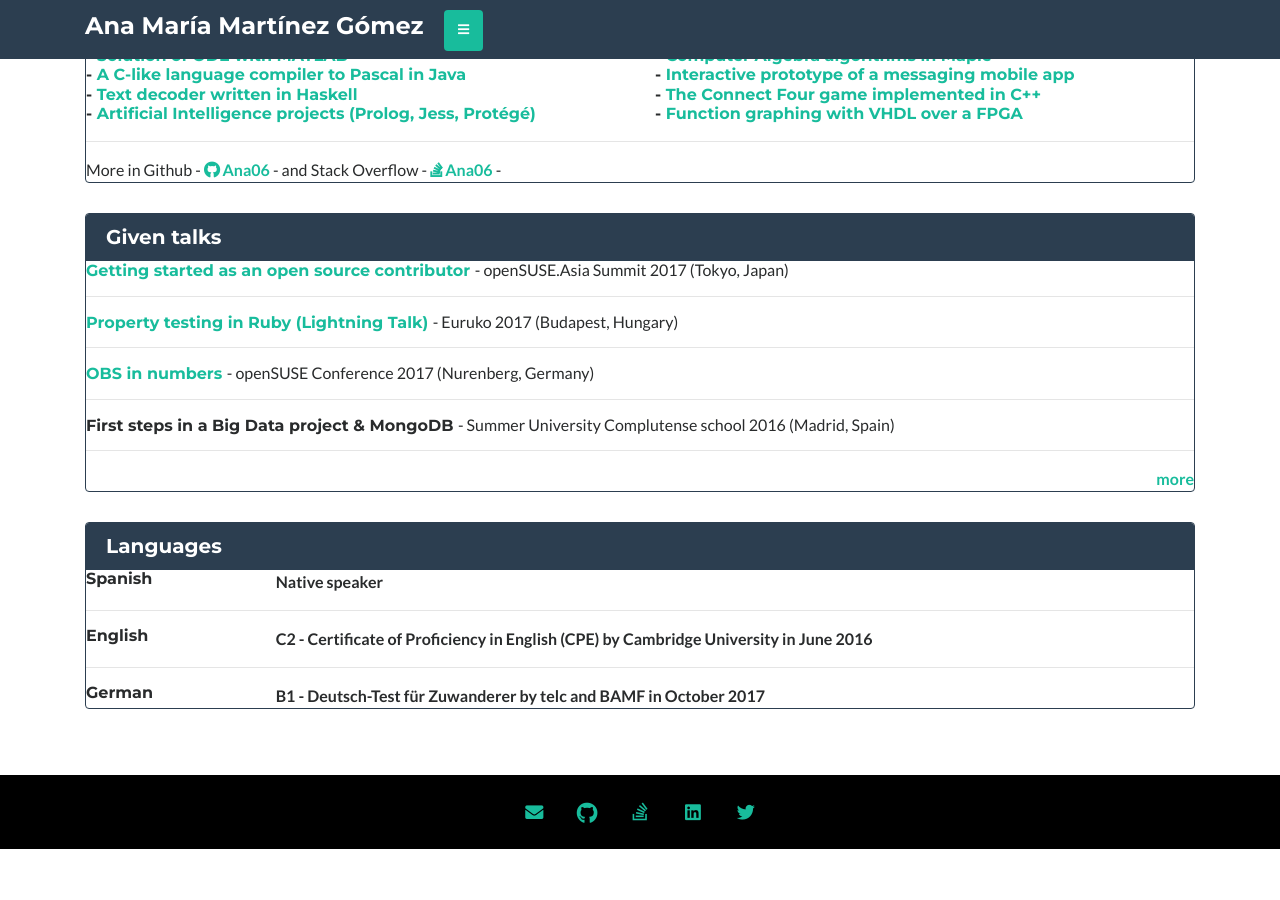
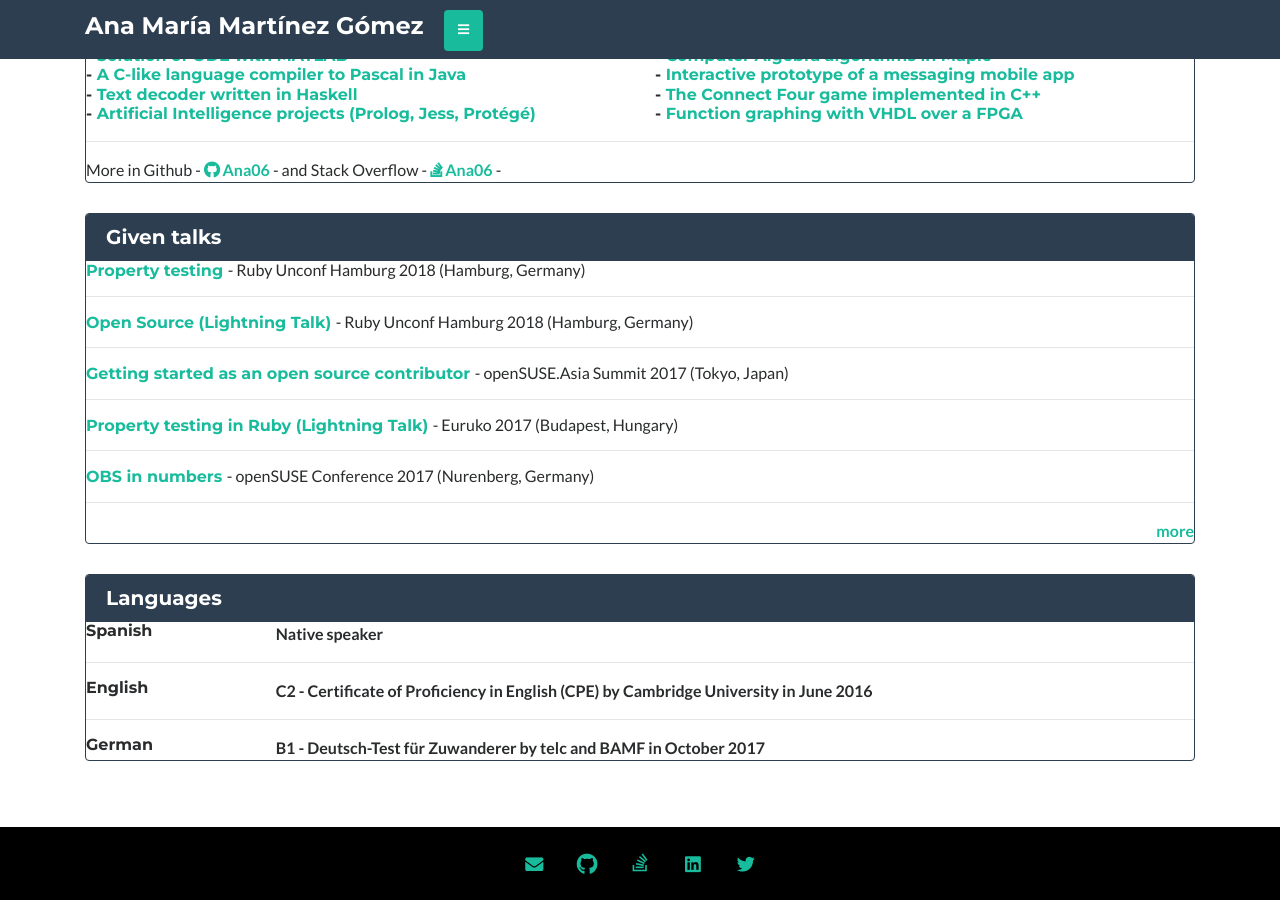
Before and after one commit to vicgalle/ana06.github.io, a Jekyll site: the page built from resume.md, in a window 1280 px wide and 900 px high, scrolled down 1357 px. Built offline with Jekyll 4.4.1, drawn with Linux system fonts in a browser that asks for light colours; nearby versions of some CDN libraries; before the commit the page ends 2206 px from its top, so only the background shows below that.

Commit message:
Update given talks

```diff
--- a/resume.md
+++ b/resume.md
@@ -164,6 +164,16 @@ my_projects:
 
 
 talks:
+  - name: Property testing
+    conference: Ruby Unconf Hamburg 2018 (Hamburg, Germany)
+    url: https://rubyunconf.eu
+    featured: true
+
+  - name: Open Source (Lightning Talk)
+    conference: Ruby Unconf Hamburg 2018 (Hamburg, Germany)
+    url: https://rubyunconf.eu
+    featured: true
+
   - name: Getting started as an open source contributor
     conference: openSUSE.Asia Summit 2017 (Tokyo, Japan)
     url: https://events.opensuse.org/conference/summitasia17/program/proposal/1586
```
Also changed, not shown: other parts of resume.md (+2 -6 lines).
